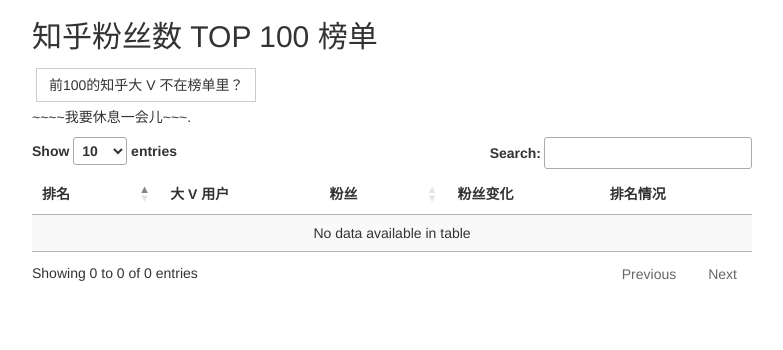
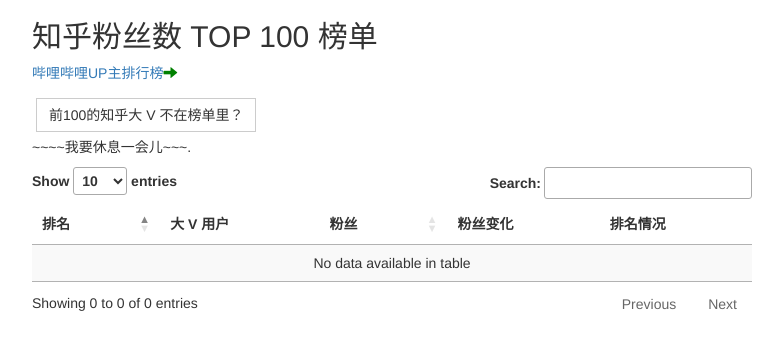
Before and after one commit to spiderbeg/bili_rank, a Django app: page /zhihu_rank/ in a window 1280 px wide. Shown: the top 350 px of the page, without its empty margins (248-1031 px from the left). Run offline with Django 3.2, Linux system fonts and the light colour scheme; data that the repository does not hold is empty; some libraries are stand-ins or nearby versions.

Commit message:
页面之间添加互相链接

```diff
--- a/bili_rank/templates/bili_rank/rank.html
+++ b/bili_rank/templates/bili_rank/rank.html
@@ -24,6 +24,7 @@
 
     <div style="width:720px;  margin:auto;">
         <h2>哔哩哔哩 UP 主粉丝 TOP 100 榜单</h2>
+        <p><a href="http://111.230.211.102:8006/zhihu_rank/">知乎大V排行榜<span class="glyphicon glyphicon-arrow-right" aria-hidden="true" style="color:green"></span></a></p>
         <!-- 未使用 django 自带的表单 -->
         <div style="padding: 5px 5px 5px;">
             <form action="/bili_rank/submits/" method="POST" id="urlform" onsubmit="return checkForm()" class="bs-example bs-example-form" role="form">
--- a/zhihu_rank/templates/zhihu_rank/zhihu_rank.html
+++ b/zhihu_rank/templates/zhihu_rank/zhihu_rank.html
@@ -24,6 +24,7 @@
 
     <div style="width:720px;  margin:auto;">
         <h2>知乎粉丝数 TOP 100 榜单</h2>
+        <p><a href="http://111.230.211.102:8006/bili_rank/">哔哩哔哩UP主排行榜<span class="glyphicon glyphicon-arrow-right" aria-hidden="true" style="color:green"></span></a></p>
         <!-- 未使用 django 自带的表单 -->
         <div style="padding: 5px 5px 5px;">
             <form action="/bili_rank/submits/" method="POST" id="urlform" onsubmit="return checkForm()" class="bs-example bs-example-form" role="form">
```
